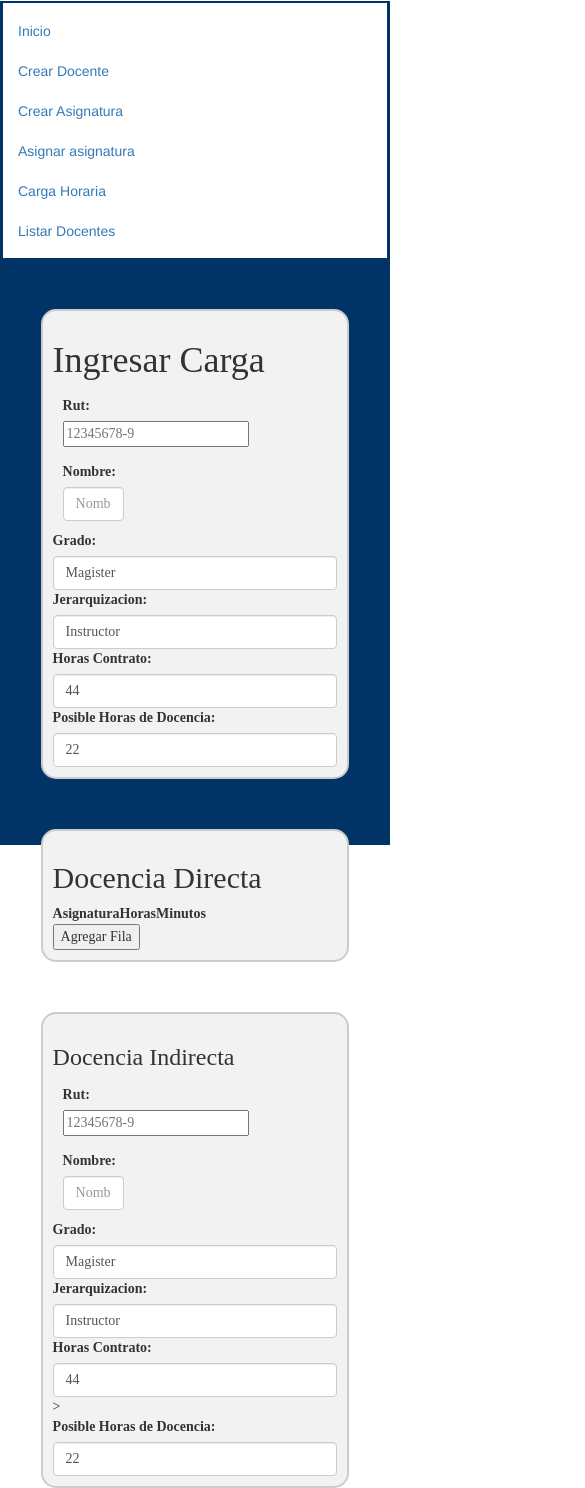
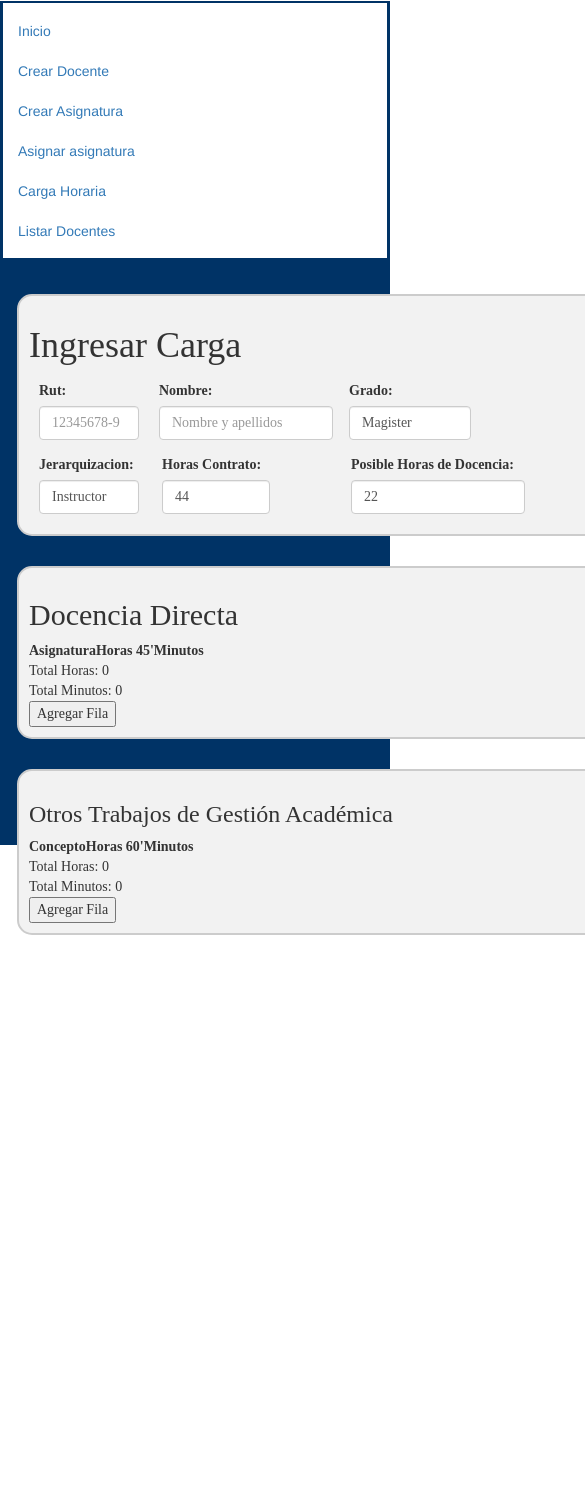
Before and after one commit to Flagos21/CDT-CargaAcademica, an Angular app: page /carga-horaria in a window 390 px wide. Shown: the top 1488 px of the page, 585 px wide, since content can reach past the window. After the commit the page ends 957 px from the top, so only its background shows below. Built offline with nearby package versions, Linux system fonts and the light colour scheme.

Commit message:
cargaAcademica 2.2

```diff
--- a/src/app/Componentes/carga-horaria/carga-horaria.component.css
+++ b/src/app/Componentes/carga-horaria/carga-horaria.component.css
@@ -4,53 +4,143 @@ body {
   margin: 1px;
   padding: 1px;
   background-color:#0056b3 ;
-
+  display: flex; /* Añadido */
+  flex-direction: column; /* Añadido */
+  /*align-items: center; /* Añadido */
 }
 
 /* Estilos para los campos de información */
 .containerflex {
-  margin: 50px auto;
-  width: 80%;
-  height: auto;
+  margin: 15px auto;
+  width: 40%;
+  max-width: 800px; /* Añadido un ancho máximo */
+  min-width: 760px; /* Añadido un ancho mínimo */
   background-color: #f2f2f2;
   padding: 10px;
   border: 2px solid #ccc;
   border-radius: 15px;
 }
 
+.containerflex1 {
+  margin: 15px;
+  width: 80%;
+  max-width: 800px; /* Añadido un ancho máximo */
+  min-width: 760px; /* Añadido un ancho mínimo */
+  background-color: #f2f2f2;
+  padding: 10px;
+  border: 2px solid #ccc;
+  border-radius: 15px;
+}
+
+.containerflex2 {
+  margin: 15px;
+  margin-left: 855px;
+  margin-top: -185px;
+  width: 80%;
+  max-width: 800px; /* Añadido un ancho máximo */
+  min-width: 760px; /* Añadido un ancho mínimo */
+  background-color: #f2f2f2;
+  padding: 10px;
+  border: 2px solid #ccc;
+  border-radius: 15px;
+}
+
+.containerflex3 {
+  margin: 15px;
+  width: 80%;
+  max-width: 800px; /* Añadido un ancho máximo */
+  min-width: 760px; /* Añadido un ancho mínimo */
+  background-color: #f2f2f2;
+  padding: 10px;
+  border: 2px solid #ccc;
+  border-radius: 15px;
+}
+
+.containerflex4 {
+  margin: 15px;
+  margin-left: 855px;
+  margin-top: -180px;
+  width: 80%;
+  max-width: 800px; /* Añadido un ancho máximo */
+  min-width: 760px; /* Añadido un ancho mínimo */
+  background-color: #f2f2f2;
+  padding: 10px;
+  border: 2px solid #ccc;
+  border-radius: 15px;
+}
 
 /* Estilos para los campos de información */
-.nombre-item,
-.rut-item,
-.contrato-item,
-.email-item,
-.profesion-item,
-.horascontratado-item {
+.nombre-item {
   width: 25%;
+  padding: 5px;
+  margin-bottom: 5px;
+  margin-left: 125px;
+  margin-top: -74px;
+}
+
+.rut-item {
+  width: 15%;
   padding: 5px;
   margin-bottom: 5px;
   margin-left: 5px;
 }
 
-.nombre-input,
-.rut-input-1,
-.contrato-input,
-.email-input,
-.profesion-input,
-.horascontratado-input {
-width: 100%;
+.grado-item {
+  width: 18%;
+  padding: 5px;
+  margin-bottom: 5px;
+  margin-left: 315px;
+  margin-top: -74px;
+}
+
+.jerarquizacion-item {
+  width: 15%;
   padding: 5px;
   margin-bottom: 5px;
   margin-left: 5px;
 }
 
+.horascontrato-item {
+  width: 16%;
+  padding: 5px;
+  margin-bottom: 5px;
+  margin-left: 128px;
+  margin-top: -74px;
+}
+
+.PosibleHorasDeDocencia-item {
+  width: 25%;
+  padding: 5px;
+  margin-bottom: 5px;
+  margin-left: 317px;
+  margin-top: -74px;
+}
+
+.nombre-input,
+.rut-input,
+.grado-input,
+.jerarquizacion-input,
+.horascontrato-input,
+.PosibleHorasDeDocencia-input {
+width: 100%;
+padding: 1px;
+margin-bottom: 5px;
+margin-left: 5px;
+}
+
 @media (max-width: 768px) {
+
+  .containerflex {
+    width: 80%; /* Cambiado de 66% a 80% */
+    margin: 15px; /* Reducido el margen */
+  }
+
   .nombre-item,
   .rut-item,
-.contrato-item,
-.email-item,
-.profesion-item,
-.horascontratado-item {
+  .grado-item,
+  .jerarquizacion-item,
+  .horascontrato-item,
+  .PosiblesHorasDeDocencia-item {
     display: block;
 }
 }
@@ -80,7 +170,7 @@ margin-left: 5px;
 }
 
 .h1{
-  position: center ;
+  position: center;
 }
 .has{
 position: relative;
--- a/src/app/Componentes/carga-horaria/carga-horaria.component.html
+++ b/src/app/Componentes/carga-horaria/carga-horaria.component.html
@@ -1,21 +1,23 @@
 <!DOCTYPE html>
-<html lang="en"  style="background-color: #003366;">
+<html lang="en" style="background-color: #003366;">
+
 <head>
     <meta charset="UTF-8">
     <meta name="viewport" content="width=device-width,user-scalable=none, initial-scale=1.0">
     <title>Buscador con Imágenes</title>
     <link rel="stylesheet" href="https://maxcdn.bootstrapcdn.com/bootstrap/3.4.1/css/bootstrap.min.css">
 </head>
-<body  style="background-color: #003366; ">
+
+<body style="background-color: #003366;">
     <app-barnav></app-barnav>
     <title>Carga Academica</title>
-    <form >
-    <div class="containerflex" >
-        <h1 >Ingresar Carga</h1>
+    <form>
+        <div class="containerflex">
+            <h1>Ingresar Carga</h1>
 
             <div class="rut-item">
-            <label for="rut" >Rut:</label>
-            <input type="text" id="rut" class="form-contro" placeholder="12345678-9" required>
+                <label for="rut">Rut:</label>
+                <input type="text" id="rut" class="form-control" placeholder="12345678-9" required>
             </div>
 
             <div class="nombre-item">
@@ -40,66 +42,81 @@
 
             <div class="PosibleHorasDeDocencia-item">
                 <label for="PosibleHorasDeDocencia-item">Posible Horas de Docencia:</label>
-            <div id="valorhora" class="form-control" style="background-color: #ffffff;">22</div>
+                <div id="PosibleHorasDeDocencia" class="form-control" style="background-color: #ffffff;">22</div>
             </div>
         </div>
     </form>
 
     <form>
-    <div class="containerflex">
+        <div class="containerflex1">
             <h2>Docencia Directa</h2>
             <table id="asignaturasTable">
                 <thead>
                     <tr>
                         <th>Asignatura</th>
-                <th>Horas</th>
+                        <th>Horas 45'</th>
                         <th>Minutos</th>
                         <th></th>
                     </tr>
                 </thead>
-        <tbody>
+                <tbody id="asignaturas-body">
                     <!-- Aquí se agregarán las filas dinámicamente -->
                 </tbody>
             </table>
-    <button class="add-btn" onclick="agregarFila()">Agregar Fila</button>
+            <div id="totalHoras">Total Horas: <span id="totalHorasValor">0</span></div>
+            <div id="totalMinutos">Total Minutos: <span id="totalMinutosValor">0</span></div>
+            <button type="button" class="add-btn" (click)="agregarFila('asignaturasTable')">Agregar Fila</button>
         </div>
     </form>
 
-    <form >
-    <div class="containerflex" >
+    <form>
+        <div class="containerflex2">
             <h3>Docencia Indirecta</h3>
-
-        <div class="rut-item">
-            <label for="rut" >Rut:</label>
-            <input type="text" id="rut" class="form-contro" placeholder="12345678-9" required>
-        </div>
-
-        <div class="nombre-item">
-            <label for="nombre">Nombre:</label>
-            <input type="text" id="nombre" class="form-control" placeholder="Nombre y apellidos">
-        </div>
-
-        <div class="grado-item">
-            <label for="grado">Grado:</label>
-            <div id="grado" class="form-control" style="background-color: #ffffff;">Magister</div>
-        </div>
-
-        <div class="jerarquizacion-item">
-            <label for="jerarquizacion">Jerarquizacion:</label>
-            <div id="jerarquizacion" class="form-control" style="background-color: #ffffff;">Instructor</div>
-        </div>
-
-        <div class="horascontrato-item">
-            <label for="horascontrato">Horas Contrato:</label>
-            <div id="horascontrato" class="form-control" style="background-color: #ffffff;">44</div>>
-        </div>
-
-        <div class="PosibleHorasDeDocencia-item">
-            <label for="PosibleHorasDeDocencia-item">Posible Horas de Docencia:</label>
-            <div id="valorhora" class="form-control" style="background-color: #ffffff;">22</div>
-        </div>
+            <table id="asignaturasTable1">
+                <thead>
+                    <tr>
+                        <th>Concepto</th>
+                        <th>Horas 60'</th>
+                        <th>Minutos</th>
+                        <th></th>
+                    </tr>
+                </thead>
+                <tbody id="asignaturas-body">
+                    <!-- Aquí se agregarán las filas dinámicamente -->
+                </tbody>
+            </table>
+            <div id="totalHoras">Total Horas: <span id="totalHorasValor">0</span></div>
+            <div id="totalMinutos">Total Minutos: <span id="totalMinutosValor">0</span></div>
         </div>
     </form>
 
+    <form>
+        <div class="containerflex3">
+            <h3>Otros Trabajos de Gestión Académica</h3>
+            <table id="asignaturasTable2">
+                <thead>
+                    <tr>
+                        <th>Concepto</th>
+                        <th>Horas 60'</th>
+                        <th>Minutos</th>
+                        <th></th>
+                    </tr>
+                </thead>
+                <tbody id="asignaturas-body">
+                    <!-- Aquí se agregarán las filas dinámicamente -->
+                </tbody>
+            </table>
+            <div id="totalHoras">Total Horas: <span id="totalHorasValor">0</span></div>
+            <div id="totalMinutos">Total Minutos: <span id="totalMinutosValor">0</span></div>
+            <button type="button" class="add-btn" (click)="agregarFila('asignaturasTable2')">Agregar Fila</button>
+        </div>
+    </form>
+
+    <form>
+        <div class="containerflex4">
+            <h3>Notas</h3>
+            <textarea rows="4" cols="50" placeholder="Escribe tus notas aquí"></textarea>
+        </div>
+    </form>
 </body>
 </html>
--- a/src/app/Componentes/carga-horaria/carga-horaria.component.ts
+++ b/src/app/Componentes/carga-horaria/carga-horaria.component.ts
@@ -1,5 +1,4 @@
 import { Component } from '@angular/core';
-//import Papa from 'papaparse';
 import { BarnavComponent } from '../barnav/barnav.component';
 
 @Component({
@@ -10,135 +9,108 @@ import { BarnavComponent } from '../barnav/barnav.component';
     imports: [BarnavComponent]
 })
 export class CargaHorariaComponent {
-  // Función para manejar el cambio en el input de archivo
 
+    /*constructor() {
+        // Event listeners para detectar cambios en los campos de rut y nombre
+        document.getElementById("rut")?.addEventListener("input", this.mostrarDatos.bind(this));
+        document.getElementById("nombre")?.addEventListener("input", this.mostrarDatos.bind(this));
+    }*/
 
-  // Función para mostrar las asignaturas en la tabla
-  mostrarAsignaturas(data: any[]) {
-    const tableBody = document.getElementById('asignaturas-body')!;
-    tableBody.innerHTML = '';
-    for (let i = 0; i < data.length; i++) {
-      const row = document.createElement('tr');
-      for (let j = 0; j < data[i].length; j++) {
-        const cell = document.createElement('td');
-        cell.textContent = data[i][j];
-        row.appendChild(cell);
+    agregarFila(tablaId: string) {
+        const tbody = document.querySelector(`#${tablaId} tbody`);
+        if (tbody) {
+            const newRow = document.createElement('tr');
+            newRow.innerHTML = `
+                <td><input type="text" name="asignatura"></td>
+                <td><input type="number" name="horas" min="0"></td>
+                <td><input type="number" name="minutos" min="0" max="59"></td>
+                <td><button type="button" class="remove-btn">Eliminar</button></td>
+            `;
+            tbody.appendChild(newRow);
+
+            // Adjuntar evento de clic al botón "Eliminar"
+            const deleteButton = newRow.querySelector('.remove-btn');
+            if (deleteButton) {
+                deleteButton.addEventListener('click', () => {
+                    this.eliminarFila(newRow, tablaId);
+                });
             }
-      const deleteCell = document.createElement('td');
-      const deleteButton = document.createElement('button');
-      deleteButton.textContent = 'Eliminar';
-      deleteButton.addEventListener('click', () => {
-        row.remove();
+
+            // Verificar si el contenedor es el de docencia directa o indirecta
+            if (tablaId === 'asignaturasTable') {
+                // Si es docencia directa, agregar la misma fila al contenedor de docencia indirecta
+                const tbodyIndirecta = document.querySelector(`#asignaturasTable1 tbody`);
+                if (tbodyIndirecta) {
+                    const newRowIndirecta = newRow.cloneNode(true) as HTMLElement;
+                    tbodyIndirecta.appendChild(newRowIndirecta);
+
+                    // Adjuntar evento de clic al botón "Eliminar" en el contenedor de docencia indirecta
+                    const deleteButtonIndirecta = newRowIndirecta.querySelector('.remove-btn');
+                    if (deleteButtonIndirecta) {
+                        deleteButtonIndirecta.addEventListener('click', () => {
+                            this.eliminarFila(newRowIndirecta, 'asignaturasTable1');
                         });
-      deleteCell.appendChild(deleteButton);
-      row.appendChild(deleteCell);
-      tableBody.appendChild(row);
+                    }
+                }
+            } else if (tablaId === 'asignaturasTable1') {
+                // Si es docencia indirecta, agregar la misma fila al contenedor de docencia directa
+                const tbodyDirecta = document.querySelector(`#asignaturasTable tbody`);
+                if (tbodyDirecta) {
+                    const newRowDirecta = newRow.cloneNode(true) as HTMLElement;
+                    tbodyDirecta.appendChild(newRowDirecta);
+
+                    // Adjuntar evento de clic al botón "Eliminar" en el contenedor de docencia directa
+                    const deleteButtonDirecta = newRowDirecta.querySelector('.remove-btn');
+                    if (deleteButtonDirecta) {
+                        deleteButtonDirecta.addEventListener('click', () => {
+                            this.eliminarFila(newRowDirecta, 'asignaturasTable');
+                        });
+                    }
+                }
+            }
         }
     }
 
-  toggleDropdown() {
-    var dropdownContent = document.getElementById("dropdown-content")!;
-    if (dropdownContent.style.display === "block") {
-      dropdownContent.style.display = "none";
-    } else {
-      dropdownContent.style.display = "block";
+    eliminarFila(row: HTMLElement, tablaId: string) {
+        row.remove();
+        this.calcularTotalHorasMinutos(); // Llamada a la función para recalcular totales después de eliminar la fila
+    }
+
+   /*// Función para obtener y mostrar los datos según el rut o nombre ingresado
+    mostrarDatos() {
+        const rut = (document.getElementById("rut") as HTMLInputElement).value;
+        const nombre = (document.getElementById("nombre") as HTMLInputElement).value;
+
+    // Aquí deberías implementar la lógica para obtener los datos correspondientes
+    // a partir del rut o nombre ingresado
+
+    // Ejemplo de cómo podrías asignar datos aleatorios
+    document.getElementById("grado")!.innerText = "Magister";
+    document.getElementById("jerarquizacion")!.innerText = "Instructor";
+    document.getElementById("horascontrato")!.innerText = "44";
+    document.getElementById("PosibleHorasDeDocencia")!.innerText = "22";
+}*/
+
+    // Nuevo código TypeScript para calcular el total de horas y minutos
+    calcularTotalHorasMinutos() {
+        let totalHoras = 0;
+        let totalMinutos = 0;
+        const filas = document.querySelectorAll('#asignaturasTable tbody tr');
+        filas.forEach((fila) => {
+            const horasInput = fila.querySelector('input[name="horas"]') as HTMLInputElement;
+            const minutosInput = fila.querySelector('input[name="minutos"]') as HTMLInputElement;
+            if (horasInput && minutosInput) {
+                totalHoras += parseInt(horasInput.value) || 0;
+                totalMinutos += parseInt(minutosInput.value) || 0;
+            }
+        });
+
+        // Actualizar los elementos span con los totales calculados
+        const totalHorasSpan = document.getElementById('totalHorasValor');
+        const totalMinutosSpan = document.getElementById('totalMinutosValor');
+        if (totalHorasSpan && totalMinutosSpan) {
+            totalHorasSpan.textContent = totalHoras.toString();
+            totalMinutosSpan.textContent = totalMinutos.toString();
         }
     }
-
-  // Función para agregar una fila
-  agregarFila(sectionId: string) {
-    const sectionBody = document.getElementById(sectionId + '-body')!;
-    const newRow = document.createElement('tr');
-    switch (sectionId) {
-      case 'DocenciaDirecta':
-        newRow.innerHTML = `
-          <td contenteditable="true">Nueva Asignatura</td>
-          <td contenteditable="true">0</td>
-          <td contenteditable="true">0</td>
-          <td>
-            <button (click)="eliminarFila($event.target)">Eliminar</button>
-          </td>
-        `;
-        break;
-      case 'DocenciaIndirecta':
-        newRow.innerHTML = `
-          <td contenteditable="true">Nuevo Concepto</td>
-          <td contenteditable="true">0</td>
-          <td contenteditable="true">0</td>
-          <td>
-            <button (click)="eliminarFila($event.target)">Eliminar</button>
-          </td>
-        `;
-        break;
-      case 'OtrosTrabajosDeGestionAcademica':
-        newRow.innerHTML = `
-          <td contenteditable="true">Nuevo Concepto</td>
-          <td contenteditable="true">0</td>
-          <td contenteditable="true">0</td>
-          <td>
-            <button (click)="eliminarFila($event.target)">Eliminar</button>
-          </td>
-        `;
-        break;
-      default:
-        break;
 }
-    sectionBody.appendChild(newRow);
-  }
-
-  agregarAsignatura(button: HTMLButtonElement) {
-    const row = button.closest('tr')!;
-    const newRow = row.cloneNode(true) as HTMLTableRowElement; // Clonar la fila actual
-    newRow.querySelector('td')!.textContent = ''; // Limpiar el contenido de la primera celda
-    const newButton = newRow.querySelector('button')!;
-    newButton.textContent = 'Agregar'; // Cambiar el texto del botón a "Agregar"
-    newButton.onclick = () => {
-      this.agregarAsignatura(newButton);
-    }; // Asignar el evento de agregar para el nuevo botón
-    const sectionBody = row.parentElement!;
-    sectionBody.appendChild(newRow);
-  }
-
-  eliminarFila(button: HTMLButtonElement) {
-    const row = button.closest('tr')!;
-    row.remove();
-  }
-
-  agregarasignatura(sectionId: string) {
-    const sectionBody = document.getElementById(sectionId + '-body')!;
-    const rows = sectionBody.querySelectorAll('tr');
-    const data: any[] = [];
-    rows.forEach(row => {
-      const cells = row.querySelectorAll('td');
-      const asignatura = {
-        nombre: cells[0].textContent!.trim(),
-        horas: parseInt(cells[1].textContent!.trim()),
-        minutos: parseInt(cells[2].textContent!.trim())
-      };
-      data.push(asignatura);
-    });
-    console.log('Datos a enviar:', data);
-
-    // Enviar los datos al backend
-    fetch('url_del_backend', {
-      method: 'POST',
-      headers: {
-        'Content-Type': 'application/json'
-      },
-      body: JSON.stringify(data)
-    })
-      .then(response => {
-        if (response.ok) {
-          console.log('Datos agregados correctamente.');
-          // Aquí puedes agregar lógica adicional si es necesario
-        } else {
-          console.error('Error al agregar los datos.');
-        }
-      })
-      .catch(error => {
-        console.error('Error:', error);
-      });
-  }
-
-
-}
```
Lines whose indentation alone changed are shown as unchanged.
